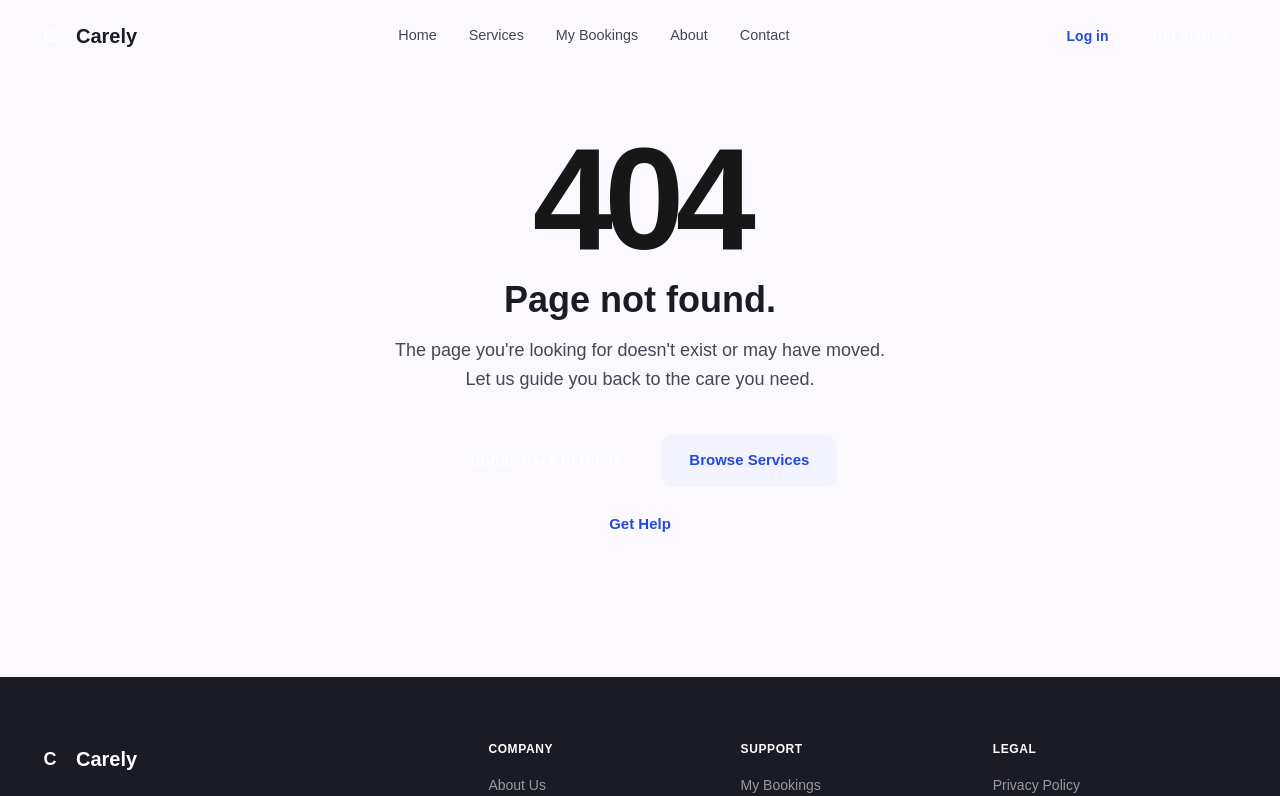
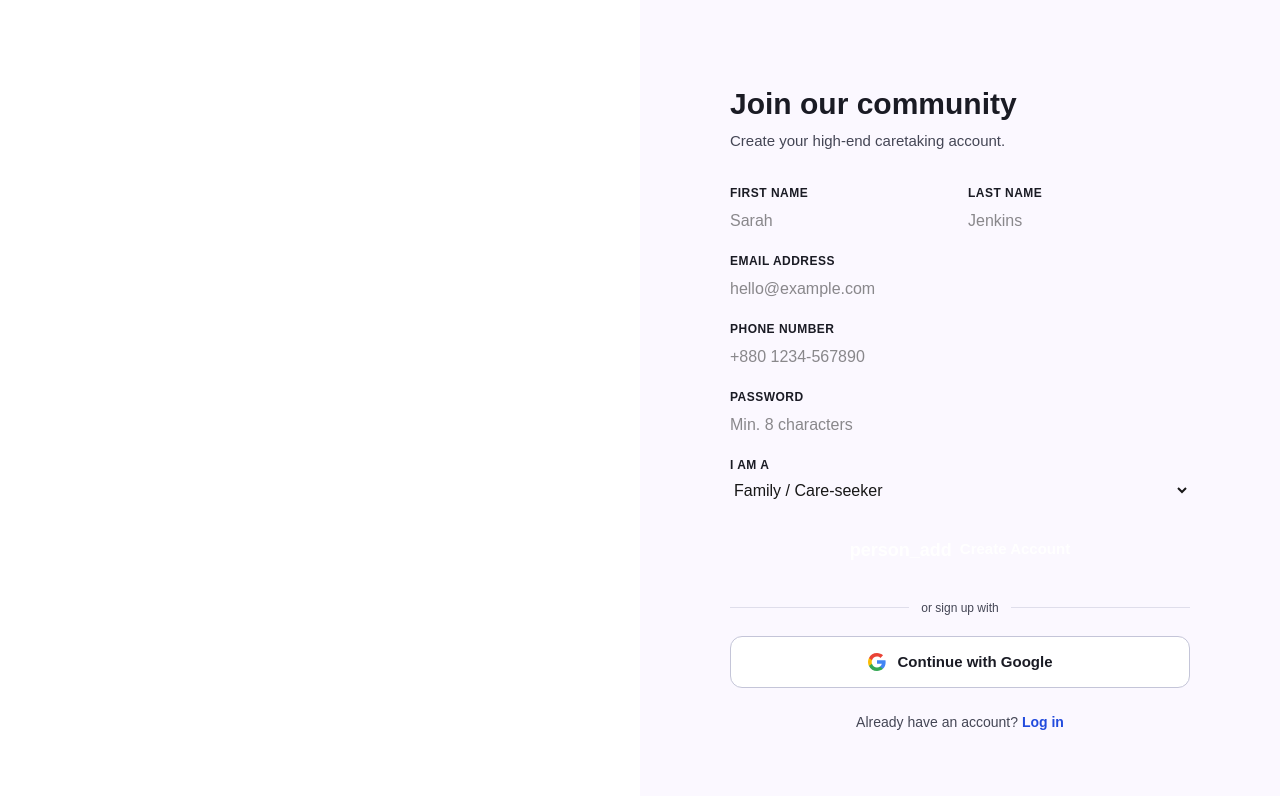
Before and after one commit to mdrobiulislam1479/carely, a Next.js app: page /register in a window 1280 px wide. Before the commit this address had no page. Shown: the top 796 px of the page. Built offline with nearby package versions, Linux system fonts and the light colour scheme.

Commit message:
added register page

```diff
--- /dev/null
+++ b/src/app/register/page.js
@@ -0,0 +1,220 @@
+import Link from "next/link";
+
+export const metadata = {
+  title: "Sign Up",
+  description:
+    "Create your Carely account and access the finest caretaking services for your family.",
+};
+
+const GoogleIcon = () => (
+  <svg width="18" height="18" viewBox="0 0 18 18" fill="none">
+    <path
+      d="M17.64 9.205c0-.639-.057-1.252-.164-1.841H9v3.481h4.844a4.14 4.14 0 01-1.796 2.716v2.259h2.908c1.702-1.567 2.684-3.875 2.684-6.615z"
+      fill="#4285F4"
+    />
+    <path
+      d="M9 18c2.43 0 4.467-.806 5.956-2.18l-2.908-2.259c-.806.54-1.837.86-3.048.86-2.344 0-4.328-1.584-5.036-3.711H.957v2.332A8.997 8.997 0 009 18z"
+      fill="#34A853"
+    />
+    <path
+      d="M3.964 10.71A5.41 5.41 0 013.682 9c0-.593.102-1.17.282-1.71V4.958H.957A8.996 8.996 0 000 9c0 1.452.348 2.827.957 4.042l3.007-2.332z"
+      fill="#FBBC05"
+    />
+    <path
+      d="M9 3.58c1.321 0 2.508.454 3.44 1.345l2.582-2.58C13.463.891 11.426 0 9 0A8.997 8.997 0 00.957 4.958L3.964 7.29C4.672 5.163 6.656 3.58 9 3.58z"
+      fill="#EA4335"
+    />
+  </svg>
+);
+
+export default function RegisterPage() {
+  return (
+    <>
+      <main className="grid grid-cols-1 lg:grid-cols-2 min-h-screen">
+        {/* Left */}
+        <div className="bg-brand-gradient relative overflow-hidden hidden lg:flex items-center px-16 py-20">
+          <div className="absolute -top-1/4 -right-1/5 w-[400px] h-[400px] rounded-full bg-white/8 pointer-events-none" />
+          <div className="absolute -bottom-1/4 -left-1/8 w-[350px] h-[350px] rounded-full bg-white/5 pointer-events-none" />
+          <div className="relative z-10 max-w-md">
+            <Link
+              href="/"
+              className="flex items-center gap-2.5 no-underline mb-12"
+            >
+              <span
+                className="w-10 h-10 bg-white/15 border-2 border-white/30 rounded-[12px]
+                               flex items-center justify-center font-jakarta font-extrabold text-xl text-white"
+              >
+                C
+              </span>
+              <span className="font-jakarta font-extrabold text-xl text-white tracking-brand">
+                Carely
+              </span>
+            </Link>
+            <h2 className="font-jakarta font-bold text-4xl text-white leading-[1.2] mb-4">
+              Professional care, curated for your loved ones.
+            </h2>
+            <p className="text-white/75 text-base leading-relaxed mb-8">
+              Experience a sanctuary of trust and compassion. We connect
+              families with high-end editorial caretaking services designed for
+              peace of mind.
+            </p>
+            <div className="flex flex-col gap-3.5 mb-10">
+              {[
+                { icon: "star", text: "Premium caregiver matching" },
+                { icon: "verified", text: "Rigorous vetting process" },
+                { icon: "favorite", text: "Compassionate care philosophy" },
+              ].map((f) => (
+                <div key={f.text} className="flex items-center gap-3">
+                  <div className="w-8 h-8 bg-white/15 rounded-[8px] flex items-center justify-center flex-shrink-0">
+                    <span className="material-icons-round text-white text-base">
+                      {f.icon}
+                    </span>
+                  </div>
+                  <span className="text-white/85 text-[0.9375rem]">
+                    {f.text}
+                  </span>
+                </div>
+              ))}
+            </div>
+            <div className="bg-white/10 border border-white/15 rounded-2xl p-6">
+              <p className="text-white/90 italic leading-relaxed mb-4 text-[0.9375rem]">
+                "The registration was seamless. Within days I had a wonderful
+                caregiver for my children."
+              </p>
+              <div className="flex items-center gap-3">
+                <div className="w-9 h-9 bg-white/20 rounded-full flex items-center justify-center font-bold text-white text-sm">
+                  E
+                </div>
+                <div>
+                  <p className="font-semibold text-white text-sm">
+                    Elena Rodriguez
+                  </p>
+                  <p className="text-white/60 text-xs">Working Parent</p>
+                </div>
+              </div>
+            </div>
+          </div>
+        </div>
+
+        {/* Right – form */}
+        <div className="flex items-center justify-center px-8 py-16 bg-[#fbf8ff]">
+          <div className="w-full max-w-[460px]">
+            <h1 className="font-jakarta font-bold text-3xl text-[#1a1b24] mb-2">
+              Join our community
+            </h1>
+            <p className="text-[#444655] text-[0.9375rem] mb-8">
+              Create your high-end caretaking account.
+            </p>
+
+            <form className="flex flex-col gap-5">
+              <div className="grid grid-cols-2 gap-4">
+                <div className="flex flex-col gap-2">
+                  <label className="text-xs font-bold uppercase tracking-[0.04em] text-[#1a1b24]">
+                    First Name
+                  </label>
+                  <input
+                    type="text"
+                    className="input-brand"
+                    placeholder="Sarah"
+                  />
+                </div>
+                <div className="flex flex-col gap-2">
+                  <label className="text-xs font-bold uppercase tracking-[0.04em] text-[#1a1b24]">
+                    Last Name
+                  </label>
+                  <input
+                    type="text"
+                    className="input-brand"
+                    placeholder="Jenkins"
+                  />
+                </div>
+              </div>
+
+              <div className="flex flex-col gap-2">
+                <label className="text-xs font-bold uppercase tracking-[0.04em] text-[#1a1b24]">
+                  Email Address
+                </label>
+                <input
+                  type="email"
+                  className="input-brand"
+                  placeholder="hello@example.com"
+                />
+              </div>
+
+              <div className="flex flex-col gap-2">
+                <label className="text-xs font-bold uppercase tracking-[0.04em] text-[#1a1b24]">
+                  Phone Number
+                </label>
+                <input
+                  type="tel"
+                  className="input-brand"
+                  placeholder="+880 1234-567890"
+                />
+              </div>
+
+              <div className="flex flex-col gap-2">
+                <label className="text-xs font-bold uppercase tracking-[0.04em] text-[#1a1b24]">
+                  Password
+                </label>
+                <input
+                  type="password"
+                  className="input-brand"
+                  placeholder="Min. 8 characters"
+                />
+              </div>
+
+              <div className="flex flex-col gap-2">
+                <label className="text-xs font-bold uppercase tracking-[0.04em] text-[#1a1b24]">
+                  I am a
+                </label>
+                <select className="input-brand">
+                  <option>Family / Care-seeker</option>
+                  <option>Professional Caregiver</option>
+                </select>
+              </div>
+
+              <Link
+                href="/login"
+                className="w-full flex justify-center items-center gap-2 py-4 bg-brand-gradient
+                           text-white rounded-xl font-inter font-semibold text-[0.9375rem]
+                           no-underline shadow-btn transition-all duration-200 hover:-translate-y-0.5"
+              >
+                <span className="material-icons-round text-lg">person_add</span>
+                Create Account
+              </Link>
+
+              <div className="flex items-center">
+                <div className="flex-1 h-px bg-[#c4c5d8]/50" />
+                <span className="text-xs text-[#444655] px-3 whitespace-nowrap">
+                  or sign up with
+                </span>
+                <div className="flex-1 h-px bg-[#c4c5d8]/50" />
+              </div>
+
+              <button
+                type="button"
+                className="flex items-center justify-center gap-3 w-full py-3.5 bg-white
+                           border-[1.5px] border-[#c4c5d8] rounded-xl font-inter text-[0.9375rem]
+                           font-semibold text-[#1a1b24] cursor-pointer transition-all duration-200
+                           hover:border-[#224bdd] hover:bg-[#f3f2ff]"
+              >
+                <GoogleIcon />
+                Continue with Google
+              </button>
+            </form>
+
+            <p className="text-center mt-6 text-sm text-[#444655]">
+              Already have an account?{" "}
+              <Link
+                href="/login"
+                className="text-[#224bdd] font-semibold no-underline hover:underline"
+              >
+                Log in
+              </Link>
+            </p>
+          </div>
+        </div>
+      </main>
+    </>
+  );
+}
```
